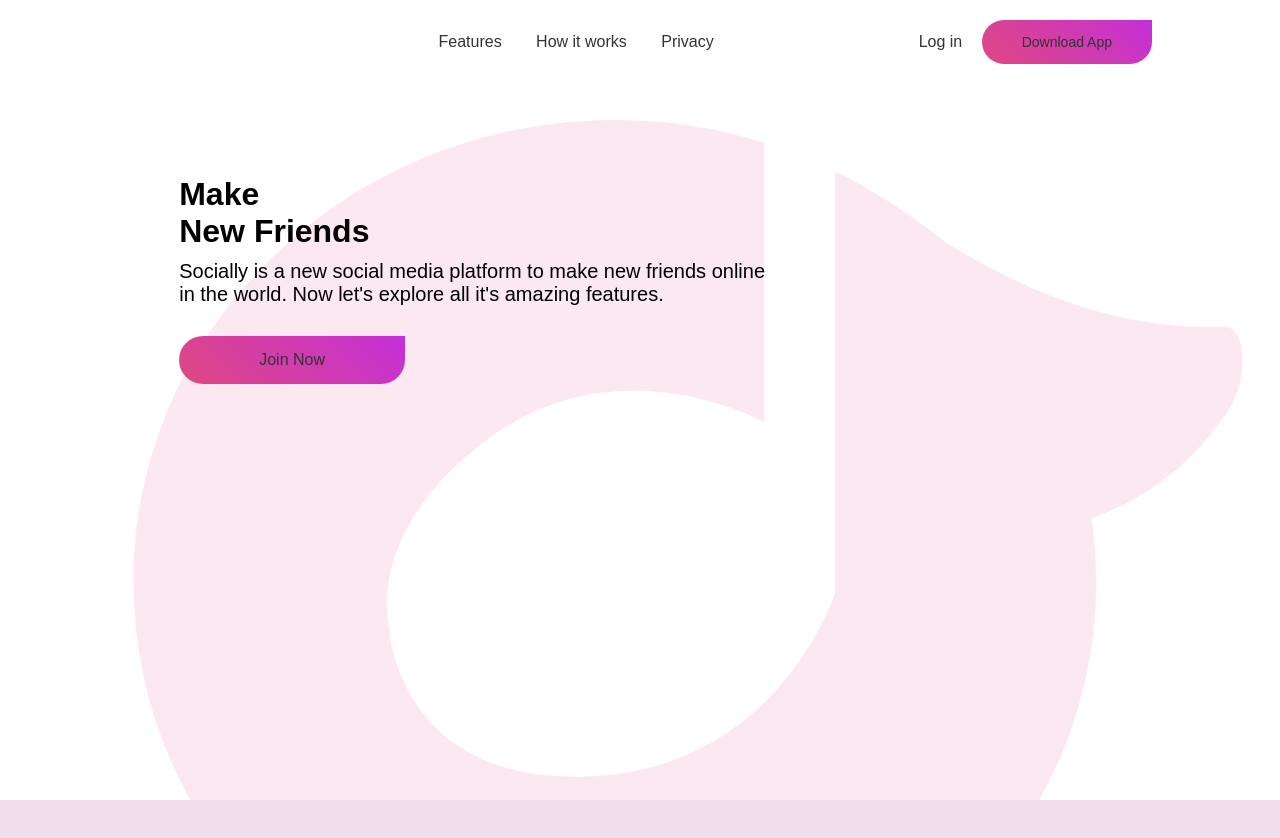
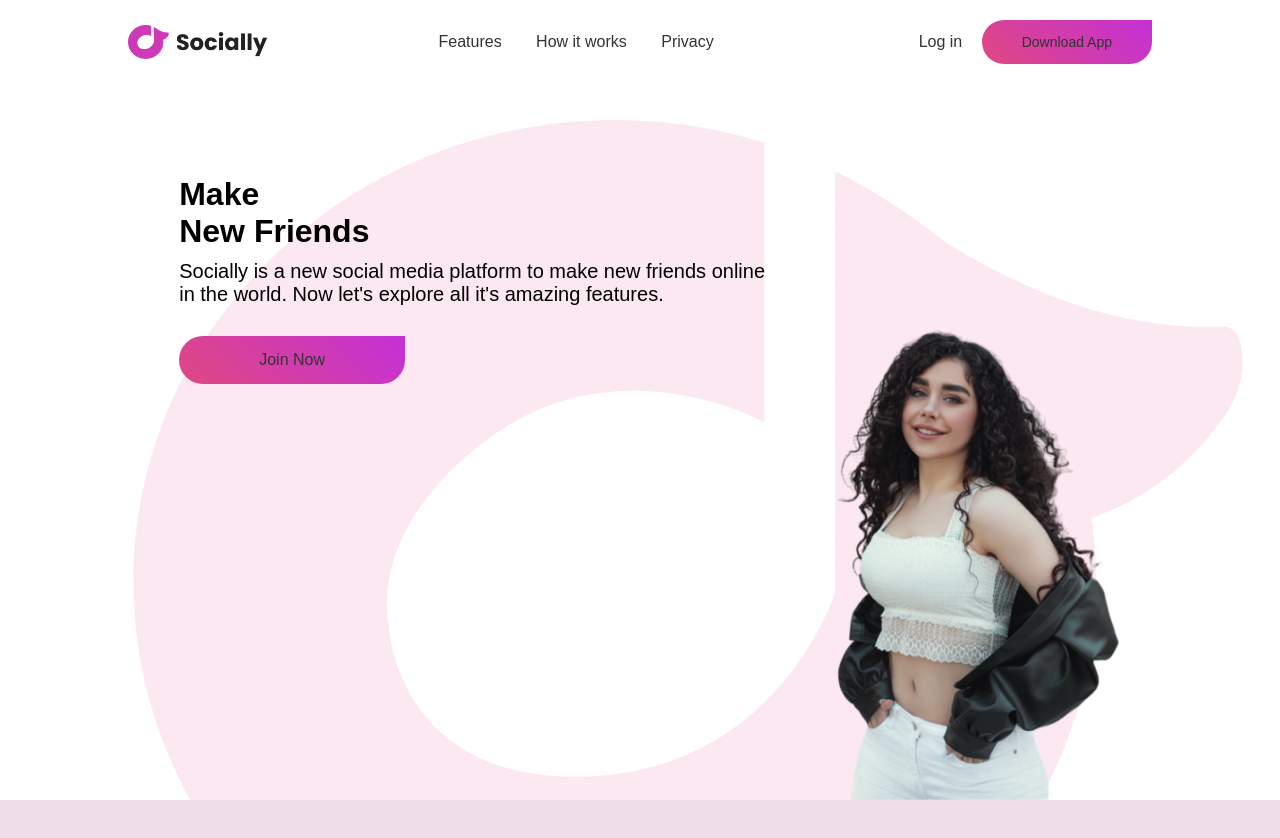
Before and after one commit to JanhaviGanorkar/socialy, a plain HTML site: page index.html in a window 1280 px wide. Shown: the top 838 px of the page. Drawn offline with Linux system fonts and the light colour scheme; files whose address does not match are found by name.

Commit message:
index.html

```diff
--- a/index.html
+++ b/index.html
@@ -9,7 +9,7 @@
 <body>
     <div class="hero">
         <nav>
-            <img src="img/logo.png" class="logo" alt="">
+            <img src="logo.png" class="logo" alt="">
             <ul>
                 <li><a href="#">Features</a></li>
                 <li><a href="#">How it works</a></li>
@@ -27,7 +27,7 @@
             <p class="anim">Socially is a new social media platform to make new friends online in the world. Now let's explore all it's amazing features.</p>
             <a href="#" class="btn anim">Join Now</a>
         </div>
-        <img class="feature-img anim" src="img/pic.png" alt="">
+        <img class="feature-img anim" src="pic.png" alt="">
     </div>
     <div class="features-page">
 
```
